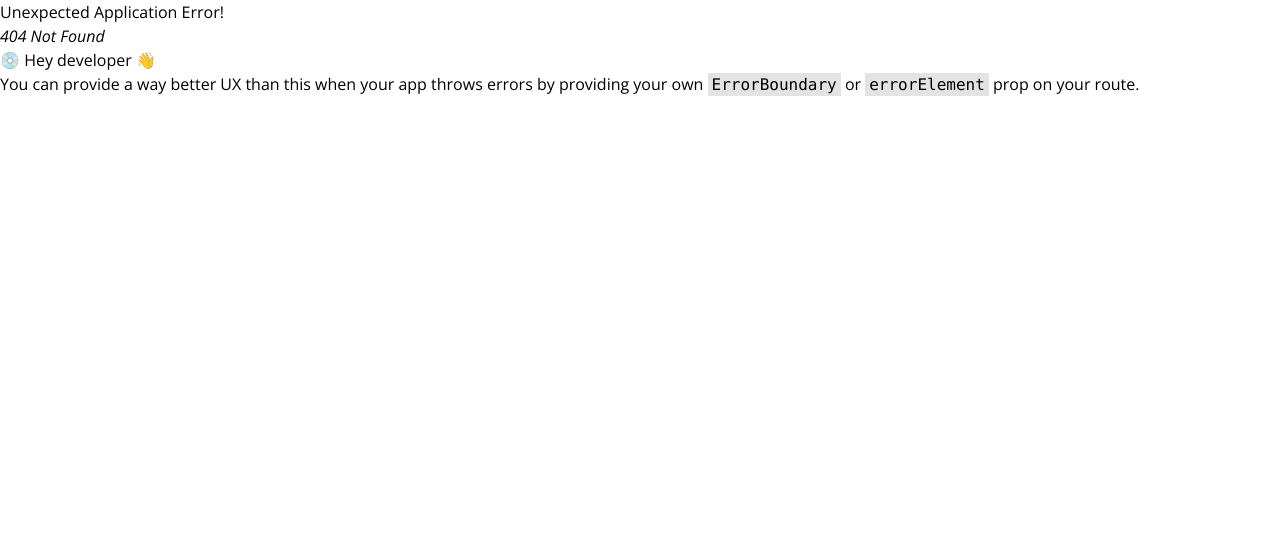
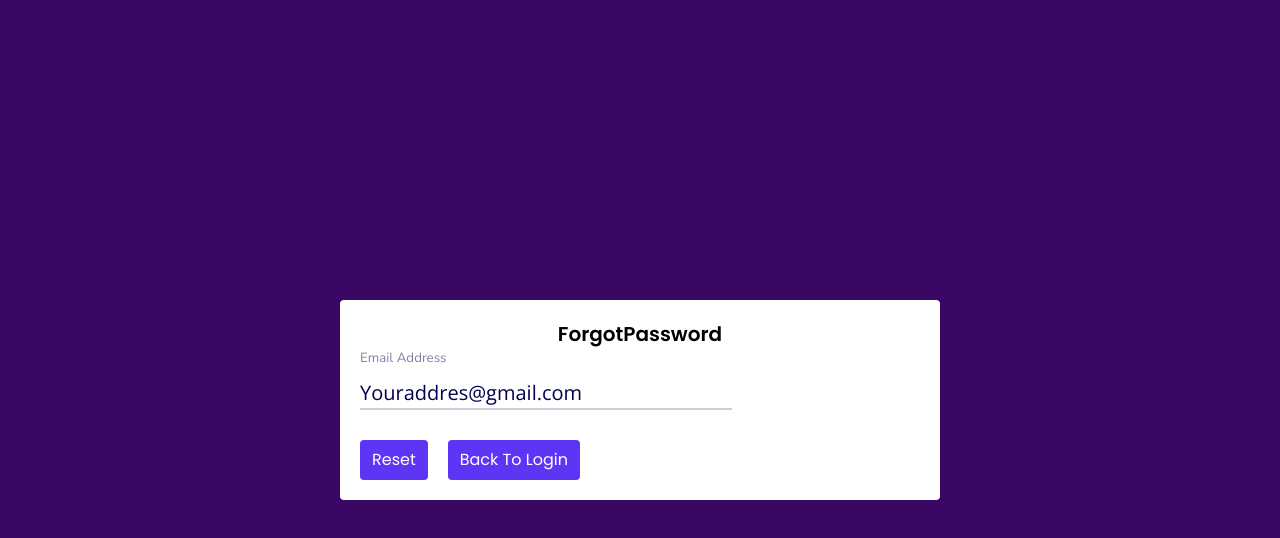
Before and after one commit to JahidWebDev/Catting-Application, a React (Vite) app: page /forgotpassword in a window 1280 px wide. Before the commit this address had no page. Shown: the top 538 px of the page. Built offline with nearby package versions, Linux system fonts and the light colour scheme.

Commit message:
Login Reset password update

```diff
--- a/src/App.jsx
+++ b/src/App.jsx
@@ -10,14 +10,16 @@ import {
 } from "react-router-dom";
 import Login from './Components/Login';
 import Registration from './Components/Registration';
+import ForgotPassword from './Components/ForgotPassword';
 
 const router = createBrowserRouter(
   createRoutesFromElements(
     <Route>
 
-
+     <Route index element={<Registration/>}/>
      <Route path='/registration' element={<Registration/>}/>
      <Route path="/login" element={<Login/>}/>
+     <Route path="/forgotpassword" element={<ForgotPassword/>}/>
 
     </Route>
 
--- /dev/null
+++ b/src/Components/ForgotPassword.jsx
@@ -0,0 +1,86 @@
+import { useState } from "react";
+import { getAuth, sendPasswordResetEmail } from "firebase/auth";
+import { ToastContainer, toast } from 'react-toastify';
+import { Link } from "react-router-dom";
+const ForgotPassword = () => {
+
+  const auth = getAuth();
+  const [email, setEmail] = useState("");
+  const [emailErr, setEmailErr] = useState("");
+
+  const handleEmail = (e) => {
+    setEmail(e.target.value);
+    setEmailErr("");
+  };
+
+  const handleSubmit = () =>{
+    if (!email) {
+      setEmailErr("Enter your Email Address")
+    }else {
+      if (
+        !/^(([^<>()[\]\\.,;:\s@"]+(\.[^<>()[\]\\.,;:\s@"]+)*)|.(".+"))@((\[[0-9]{1,3}\.[0-9]{1,3}\.[0-9]{1,3}\.[0-9]{1,3}\])|(([a-zA-Z\-0-9]+\.)+[a-zA-Z]{2,}))$/.test(
+          email
+        )
+      ){
+        setEmailErr("Please enter valid email address");
+      }
+
+    }
+    if(email){
+      sendPasswordResetEmail(auth, email)
+  .then(() => {
+    toast("Please check your email");
+  })
+  .catch((error) => {
+    const errorCode = error.code;
+    if (errorCode.includes("auth/email-already-in-use")) {
+      setEmailErr("This email is already in uesd");
+    }
+  });
+}
+  }
+
+
+
+
+  return (
+    <div className=" bg-purple-950 w-full h-screen">
+    <ToastContainer/>
+      <div className=" flex justify-center items-center h-screen">
+        <div className="bg-white w-[600px] py-5 rounded">
+          <h3 className="font-popp text-xl font-semibold text-center">
+            ForgotPassword
+          </h3>
+          <div className="ml-5">
+            <div>
+              <p className="font-nuni pb-[10px] text-[13.34px] text-[#8180A5]">
+                Email Address
+              </p>
+              <input
+                onChange={handleEmail}
+                value={email}
+                placeholder="Youraddres@gmail.com"
+                type="email"
+                className="w-[372px] py-16px bg-transparent text-[#03014C] font-sans font-smaibold text-[20px] border-b-2 border-[#CDCCDB] fouce:border-[#03014C] focus:outline-none placeholder:text-[#03014C] "
+              />
+              <p className=" font-normal text-red-700 font-popp">{emailErr}</p>
+            </div>
+            <div className="flex gap-x-5">
+              <button
+                onClick={handleSubmit}
+                className="bg-[#5F35F5] text-white text-base font-popp font-samibold rounded py-2 px-3 justify-center mt-[30px]"
+              >
+                Reset
+              </button>
+              <button className="bg-[#5F35F5] text-white text-base font-popp font-samibold rounded py-2 px-3 justify-center mt-[30px]">
+              <Link to="/login">Back To Login</Link>
+              </button>
+            </div>
+          </div>
+        </div>
+      </div>
+    </div>
+  );
+};
+
+export default ForgotPassword;
--- a/src/Components/Login.jsx
+++ b/src/Components/Login.jsx
@@ -58,7 +58,7 @@ const Login = () => {
   };
 
   return (
-    <div className="flex pb-[212px]">
+    <div className="flex">
     <ToastContainer/>
       <div className="w-1/2">
         <div className="mt-[225px] ml-[190px]">
@@ -89,12 +89,12 @@ const Login = () => {
             {showPassword ? (
               <FaEyeSlash
                 onClick={() => setShowPassword(!showPassword)}
-                className=" absolute top-[50%] text-xl right-[412px] cursor-pointer"
+                className=" absolute top-[50%] text-xl right-[513px] cursor-pointer"
               />
             ) : (
               <FaEye
                 onClick={() => setShowPassword(!showPassword)}
-                className=" absolute top-[50%] text-xl right-[412px] cursor-pointer"
+                className=" absolute top-[50%] text-xl right-[513px] cursor-pointer"
               />
             )}
 
@@ -120,6 +120,9 @@ const Login = () => {
           >
             Login to Continue
           </button>
+          <p className="mt-1 p-1 bg-orange-500 text-center w-[368px] text-white rounded">
+               <Link to="/forgotpassword">Forgot password</Link>
+          </p>
           <p className="text-[#03014C] font-sans text-[13px] font-bold">
             Already have an account ?{" "}
             <span className="text-[#EA6C00] font-bold text-[13px]">
--- a/src/Components/Registration.jsx
+++ b/src/Components/Registration.jsx
@@ -100,7 +100,7 @@ const Registration = () => {
       <div className="w-1/2">
       <ToastContainer/>
 
-        <div className="mt-[225px] ml-[190px]">
+        <div className="mt-[141px] ml-[190px]">
           <h3 className="font-nuni text-[34px] font-bold text-[#11175D]">
             Get started with easily register
           </h3>
@@ -202,6 +202,7 @@ const Registration = () => {
               >
                 Sign up
               </button>
+
             </div>
             <p className="text-[#03014C] font-sans text-[13px] font-bold ml-[75px]">
               Already have an account ?{" "}
```
